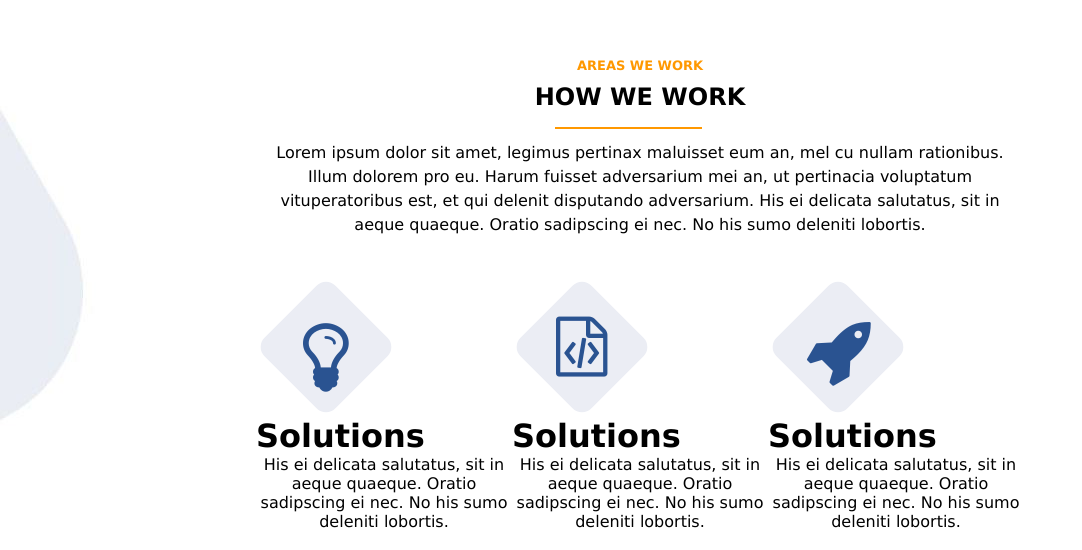
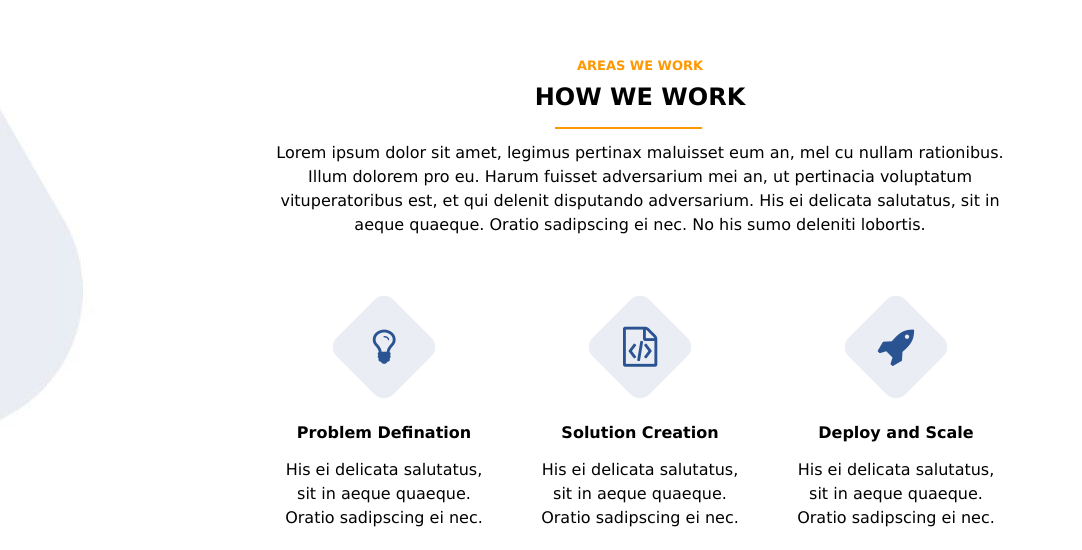
Before and after one commit to sonimaurya/SassProject, a plain HTML site: page index.html in a window 1280 px wide. Shown: the part 1326-1876 px from the top of the page, without its empty margins (0-1082 px from the left). Drawn offline with Linux system fonts and the light colour scheme.

Commit message:
second section web view complete

```diff
--- a/css/main.scss
+++ b/css/main.scss
@@ -170,14 +170,7 @@ section {
   }
   .we_work_block-2{
     width:60%;
-  }
-  .we_work_block-3{
-    width:20%;
-  }
-}
-.text_box{
-
-    &_title{
+    .text_box_title{
       text-align: center;
       &_small{
            color:#FF9800;
@@ -212,52 +205,74 @@ section {
       & p{
         line-height: 1.5;
       }
+
         }
-    &_icon{
+
+    &_card_box{
+       padding-top:30px;
        display: flex;
        justify-content: space-around;
-     margin-top:40px;
+
+       .we_work_block-2_card{
+         display:flex;
+         text-align: center;
+         justify-content: center;
+         flex-direction: column;
+         margin: 20px;
+         &_body{
           cursor: pointer;
-     &_box{
+          display: flex;
+          justify-content: center;
+           &_icon_box{
+            width: 80px;
+            height: 80px;
+            padding: 20px;
+            margin: 20px;
+            background: #eaedf4;
+            font-size: 40px;
+            border-radius: 13px;
+            transform: rotate(45deg);
+            position: relative;
+            display: flex;
+            justify-content: center;
 
-      @include text_box_icon(20px, 20px,rotate(45deg),#ebedf4);
-    &:hover{
-      @include text_box_icon(20px, 20px,rotate(0deg),$hover_color);
-      .fa-file-code-o{
-        @include fa_icon(60px,#ffffff,rotate(0deg));
+            .icon{
+              position: relative;
+              transform: rotate(-45deg);
+              color:$primary_color;
 
             }
-      .fa-lightbulb-o{
-        @include fa_icon(80px,#ffffff,rotate(0deg));
+            &:hover{
+              transform: rotate(0deg);
+              background:$hover_color;
+              .icon{
+                transform: rotate(0deg);
+                color: #ffffff;
               }
-
-      .fa-rocket{
-        @include fa_icon(70px,#ffffff,rotate(0deg));
             }
+           }
+          // @include text_box_icon(20px, 20px,rotate(45deg),#ebedf4);
 
          }
-    .fa-file-code-o{
-      @include fa_icon(60px,$primary_color,rotate(-45deg));
+         &_footer{
+           text-align: center;
+           h4{
+               line-height: 3.2;
            }
-    .fa-lightbulb-o{
-      @include fa_icon(80px,$primary_color,rotate(-45deg));
+           p{
+            line-height: 1.5;
            }
-
-    .fa-rocket{
-      @include fa_icon(70px,$primary_color,rotate(-45deg));
+         }
        }
     }
   }
 
+  .we_work_block-3{
+    width:20%;
+      }
     }
 //desktop width
-.text_box_icon_body{
-  .text{
-    p{
-      text-align: center;
-    }
-  }
-}
+
 // mobile view
 @media only screen and (min-width : 1280px) and (max-width : 1280px) {
 .float_box{
--- a/index.html
+++ b/index.html
@@ -153,43 +153,51 @@
     <div class="we_work_block-1">
       <img src="img/side.JPG"/>
     </div>
-  <div class="text_box we_work_block-2">
+  <div class="we_work_block-2">
     <div class="text_box_title">
       <h3 class="text_box_title_small">Areas We Work</h3>
       <h2 class="text_box_title_big"><span>How We Work</span></h2>
     </div>
-    <div class="text_box_para">
+    <div class="we_work_block-2_para">
       <p>Lorem ipsum dolor sit amet, legimus pertinax maluisset eum an, mel cu nullam rationibus. Illum dolorem pro eu. Harum fuisset adversarium mei an, ut pertinacia voluptatum vituperatoribus est, et qui delenit disputando adversarium. His ei delicata salutatus, sit in aeque quaeque. Oratio sadipscing ei nec. No his sumo deleniti lobortis.</p>
     </div>
-  <div class="text_box_icon">
-  <!-- <div class="horizontal_line"></div> -->
-   <div class="text_box_icon_body">
-    <div class="text_box_icon_box">
-      <i class="fa fa-lightbulb-o" aria-hidden="true"></i>
+  <div class="we_work_block-2_card_box">
+    <div class="we_work_block-2_card">
+      <div class="we_work_block-2_card_body">
+        <div class="we_work_block-2_card_body_icon_box">
+          <i class="fa fa-lightbulb-o icon" aria-hidden="true"></i>
+        </div>
+
+      </div>
+      <div class="we_work_block-2_card_footer">
+        <h4>Problem Defination</h4>
+        <p>  His ei delicata salutatus, sit in aeque quaeque. Oratio sadipscing ei nec.</p>
+        </div>
     </div>
-    <div class="text">
-      <h1>Solutions</h1>
-      <p>  His ei delicata salutatus, sit in aeque quaeque. Oratio sadipscing ei nec. No his sumo deleniti lobortis.</p>
+    <div class="we_work_block-2_card">
+      <div class="we_work_block-2_card_body">
+        <div class="we_work_block-2_card_body_icon_box">
+        <i class="fa fa-file-code-o icon" aria-hidden="true"></i>
       </div>
-  </div>
-  <div class="text_box_icon_body">
-    <div class="text_box_icon_box">
-      <i class="fa fa-file-code-o" aria-hidden="true"></i>
+      </div>
+      <div class="we_work_block-2_card_footer">
+        <h4>Solution Creation</h4>
+        <p>  His ei delicata salutatus, sit in aeque quaeque. Oratio sadipscing ei nec.</p>
+        </div>
     </div>
-    <div class="text">
-      <h1>Solutions</h1>
-      <p>  His ei delicata salutatus, sit in aeque quaeque. Oratio sadipscing ei nec. No his sumo deleniti lobortis.</p>
+    <div class="we_work_block-2_card">
+      <div class="we_work_block-2_card_body">
+        <div class="we_work_block-2_card_body_icon_box">
+          <i class="fa fa-rocket icon" aria-hidden="true"></i>
+        </div>
+
       </div>
-  </div>
-  <div class="text_box_icon_body">
-    <div class="text_box_icon_box">
-      <i class="fa fa-rocket" aria-hidden="true"></i>
+      <div class="we_work_block-2_card_footer">
+        <h4>Deploy and Scale</h4>
+        <p>  His ei delicata salutatus, sit in aeque quaeque. Oratio sadipscing ei nec.</p>
+        </div>
     </div>
-    <div class="text">
-      <h1>Solutions</h1>
-      <p>  His ei delicata salutatus, sit in aeque quaeque. Oratio sadipscing ei nec. No his sumo deleniti lobortis.</p>
-      </div>
-  </div>
+
   </div>
   </div>
   <div class="we_work_block-3"></div>
```
Also changed, not shown: css/main.css, 1 other file. Lines whose indentation alone changed are shown as unchanged.
